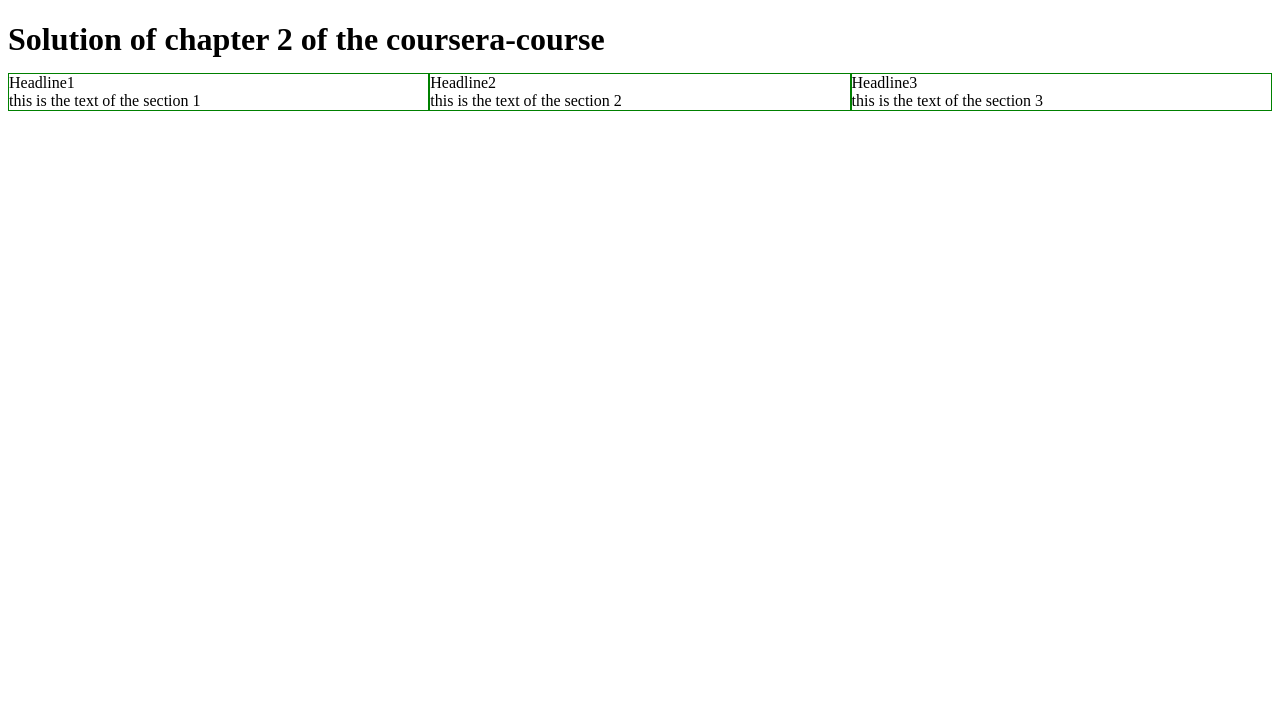
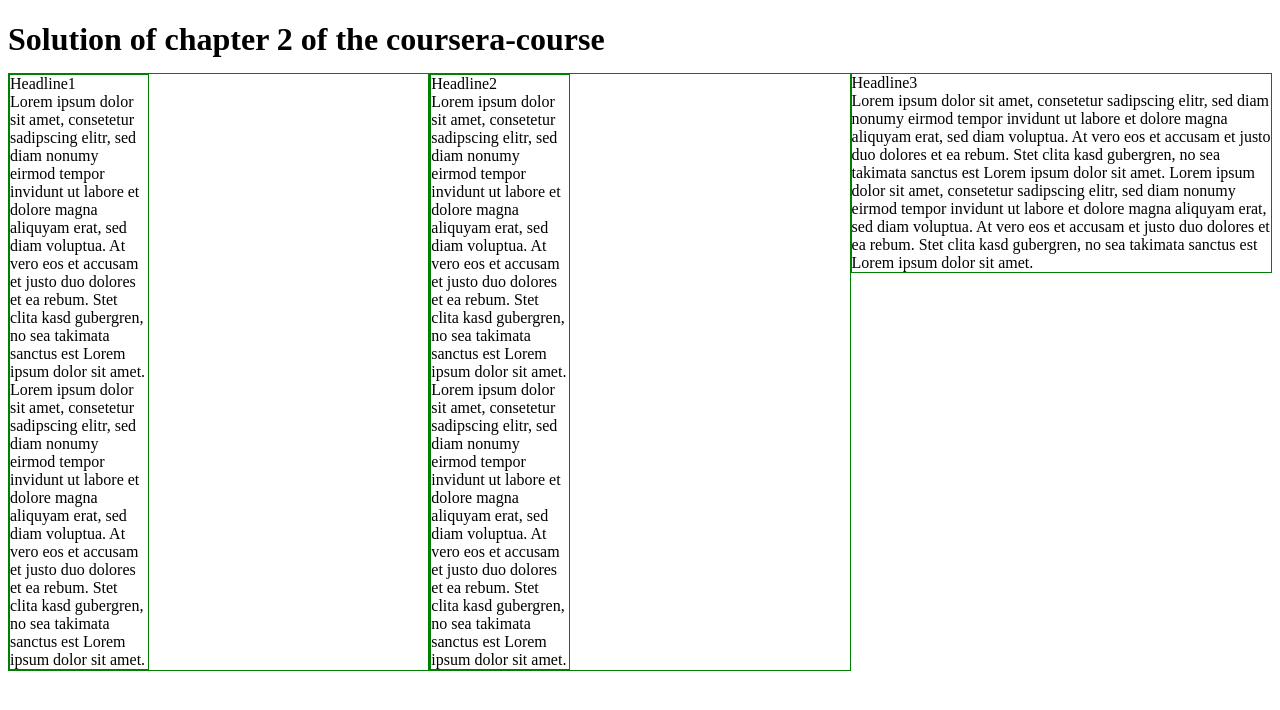
Before and after one commit to petertiupe/coursera-css-module2, a plain HTML site: page web/index.html in a window 1280 px wide. Drawn offline with Linux system fonts and the light colour scheme.

Commit message:
sunday 2021-07-11

```diff
--- a/web/index.html
+++ b/web/index.html
@@ -8,18 +8,43 @@
 </head>
 <body>
 <h1>Solution of chapter 2 of the coursera-course</h1>
+<div class="col-lg-4 col-md-12">
     <section class="col-lg-4 col-md-6">
-    <header>Headline1</header>
-    this is the text of the section 1
+        <header id="firstHeader">Headline1</header>
+        Lorem ipsum dolor sit amet, consetetur sadipscing elitr, sed diam nonumy eirmod
+        tempor invidunt ut labore et dolore magna aliquyam erat, sed diam voluptua.
+        At vero eos et accusam et justo duo dolores et ea rebum. Stet clita kasd gubergren,
+        no sea takimata sanctus est Lorem ipsum dolor sit amet. Lorem ipsum dolor sit amet,
+        consetetur sadipscing elitr, sed diam nonumy eirmod tempor invidunt ut labore et dolore magna
+        aliquyam erat, sed diam voluptua. At vero eos et accusam et justo duo dolores et ea rebum.
+        Stet clita kasd gubergren, no sea takimata sanctus est Lorem ipsum dolor sit amet.
     </section>
+</div>
+
+    <div class="col-lg-4 col-md-12">
         <section class="col-lg-4 col-md-6">
-    <header>Headline2</header>
-    this is the text of the section 2
+            <header id="secondHeader">Headline2</header>
+            Lorem ipsum dolor sit amet, consetetur sadipscing elitr, sed diam nonumy eirmod
+            tempor invidunt ut labore et dolore magna aliquyam erat, sed diam voluptua.
+            At vero eos et accusam et justo duo dolores et ea rebum. Stet clita kasd gubergren,
+            no sea takimata sanctus est Lorem ipsum dolor sit amet. Lorem ipsum dolor sit amet,
+            consetetur sadipscing elitr, sed diam nonumy eirmod tempor invidunt ut labore et dolore magna
+            aliquyam erat, sed diam voluptua. At vero eos et accusam et justo duo dolores et ea rebum.
+            Stet clita kasd gubergren, no sea takimata sanctus est Lorem ipsum dolor sit amet.
         </section>
-<section class="col-lg-4 col-md-12">
-    <header>Headline3</header>
-    this is the text of the section 3
+    </div>
+    <div class="col-lg-4 col-md-12">
+        <section>
+            <header id="thirdHeader">Headline3</header>
+            Lorem ipsum dolor sit amet, consetetur sadipscing elitr, sed diam nonumy eirmod
+            tempor invidunt ut labore et dolore magna aliquyam erat, sed diam voluptua.
+            At vero eos et accusam et justo duo dolores et ea rebum. Stet clita kasd gubergren,
+            no sea takimata sanctus est Lorem ipsum dolor sit amet. Lorem ipsum dolor sit amet,
+            consetetur sadipscing elitr, sed diam nonumy eirmod tempor invidunt ut labore et dolore magna
+            aliquyam erat, sed diam voluptua. At vero eos et accusam et justo duo dolores et ea rebum.
+            Stet clita kasd gubergren, no sea takimata sanctus est Lorem ipsum dolor sit amet.
         </section>
+    </div>
     <!--div class="row">
         <div class="col-lg-3 col-md-6"><p>Item 1</p></div>
         <div class="col-lg-3 col-md-6"><p>Item 2</p></div>
```
Lines whose indentation alone changed are shown as unchanged.
